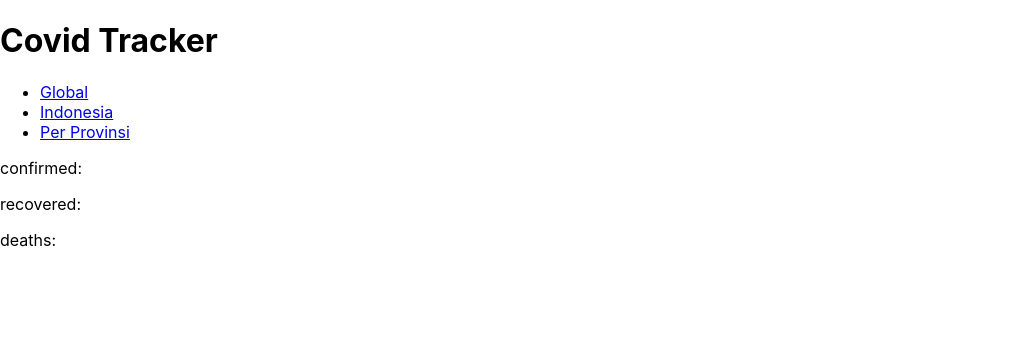
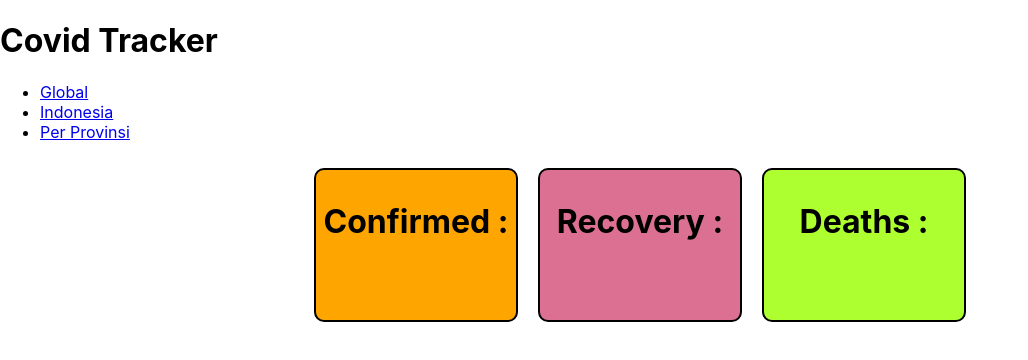
Before and after one commit to walangitanmiche/COVID19, a React (Create React App) app in the folder covid-tracker/: page /global in a window 1280 px wide. Shown: the top 360 px of the page, without its empty margins (0-1028 px from the left). Built offline with nearby package versions, Linux system fonts and the light colour scheme; no server answers.

Commit message:
Design Global&Indonesia

```diff
--- a/covid-tracker/src/App.css
+++ b/covid-tracker/src/App.css
@@ -44,4 +44,39 @@
   border-radius: 10px;
   margin: 10px;
   padding: 10;
+  background-color: orange;
+  text-align: center ;
+  width: 200px;
+  height: 150px;
 }
+.card1-container {
+  border-width: 2px;
+  border-color: black;
+  border-style: solid;
+  border-radius: 10px;
+  margin: 10px;
+  padding: 10;
+  background-color:palevioletred;
+  text-align: center ;
+  width: 200px;
+  height: 150px;
+}
+.card2-container {
+  border-width: 2px;
+  border-color: black;
+  border-style: solid;
+  border-radius: 10px;
+  margin: 10px;
+  padding: 10;
+  background-color:greenyellow;
+  text-align: center ;
+  width: 200px;
+  height: 150px;
+
+}
+
+.card{
+  display: flex;
+justify-content: center;
+
+}
--- a/covid-tracker/src/pages/Global/index.js
+++ b/covid-tracker/src/pages/Global/index.js
@@ -1,6 +1,6 @@
 import React, {useEffect, useState} from 'react';
 import axios from "axios";
-import Card from "./index";
+
 
 const Global = () =>{
     const[con, setCon] = useState([])
@@ -17,12 +17,25 @@ const Global = () =>{
          });
     }, []);
 
+    console.log(con);
+    console.log(rec);
+    console.log(det);
+
     return (
-        <div>
-        <p>confirmed: {con}</p>
-        <p>recovered: {rec}</p>
-        <p>deaths: {det}</p>
+    <div className="card">
+
+            <h1 className ="card-container">
+               <p>Confirmed : {con}</p>
+            </h1>
+            <h1 className ="card1-container">
+                <p>Recovery : {rec}</p>
+            </h1>
+            <h1 className ="card2-container">
+                <p>Deaths : {det}</p>
+            </h1>
     </div>
+
+
             );
 };
 
--- a/covid-tracker/src/pages/Indonesia/index.js
+++ b/covid-tracker/src/pages/Indonesia/index.js
@@ -4,7 +4,6 @@ import axios from "axios";
 const Indonesia = () =>{
     const[jum, setJum] = useState([])
     const[sembuh, setSembuh] = useState([])
-    const[per, setPer] = useState([])
     const[men, setMen] = useState([])
 
     useEffect(() => {
@@ -13,17 +12,24 @@ const Indonesia = () =>{
          .then((response) => {
             setJum(response.data.jumlahKasus)
             setSembuh(response.data.sembuh)
-            setPer(response.data.perawatan)
             setMen(response.data.meninggal)
         });
     }, []);
 
             return (
-                <div>
-        <p>Jumlah Kasus: {jum}</p>
-        <p>Sembuh: {sembuh}</p>
-        <p>Perawatan: {per}</p>
-        <p>Meninggal: {men}</p>
+                <div className="card">
+
+
+            <h1 className ="card-container">
+            <p>Confirmed : {jum}</p>
+            </h1>
+            <h1 className ="card1-container">
+               <p>Recovery : {sembuh}</p>
+            </h1>
+
+            <h1 className ="card2-container">
+            <p>Deaths : {men}</p>
+            </h1>
     </div>
             );
 
```
Also changed, not shown: 1 other file (tests, documents, lock files or other folders).
